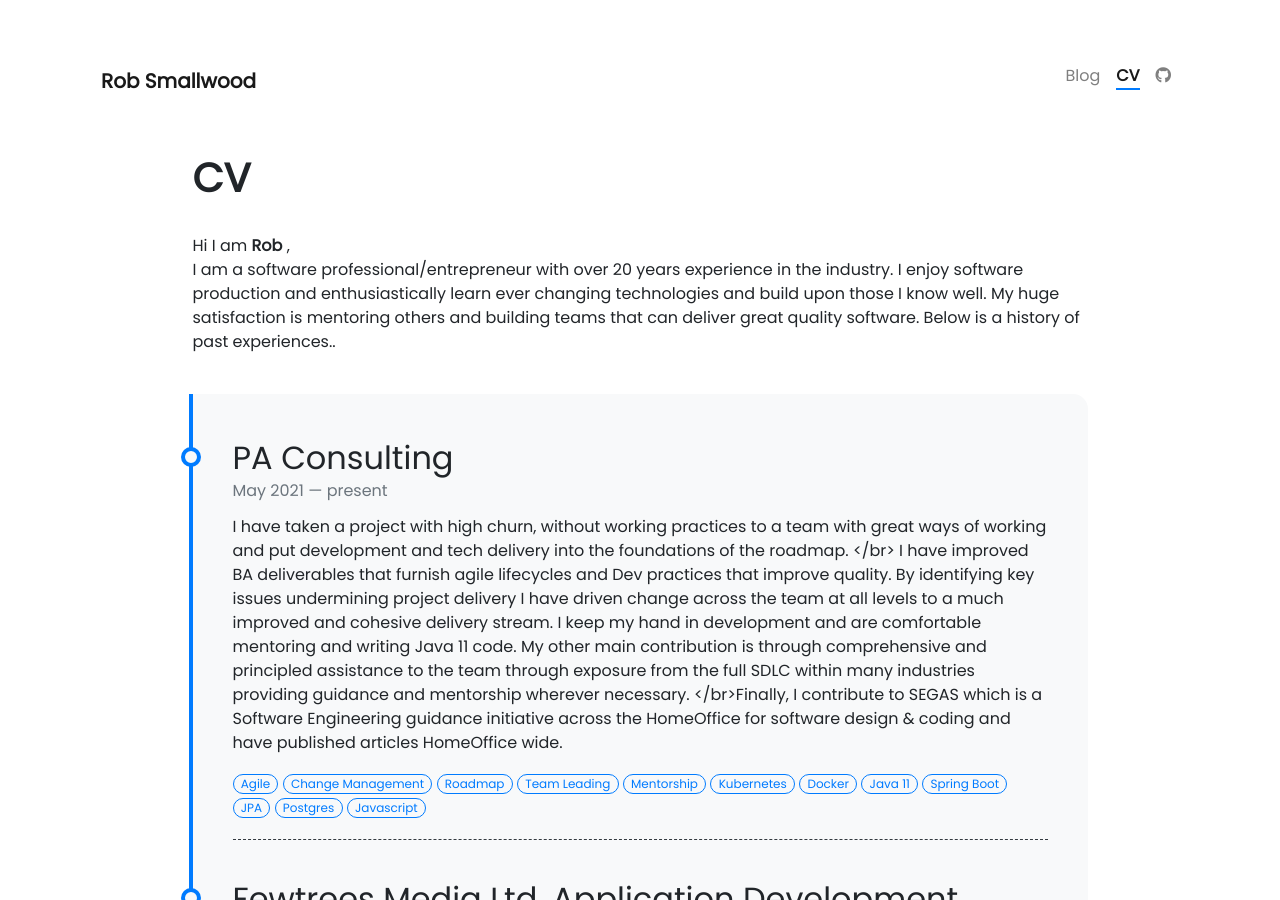
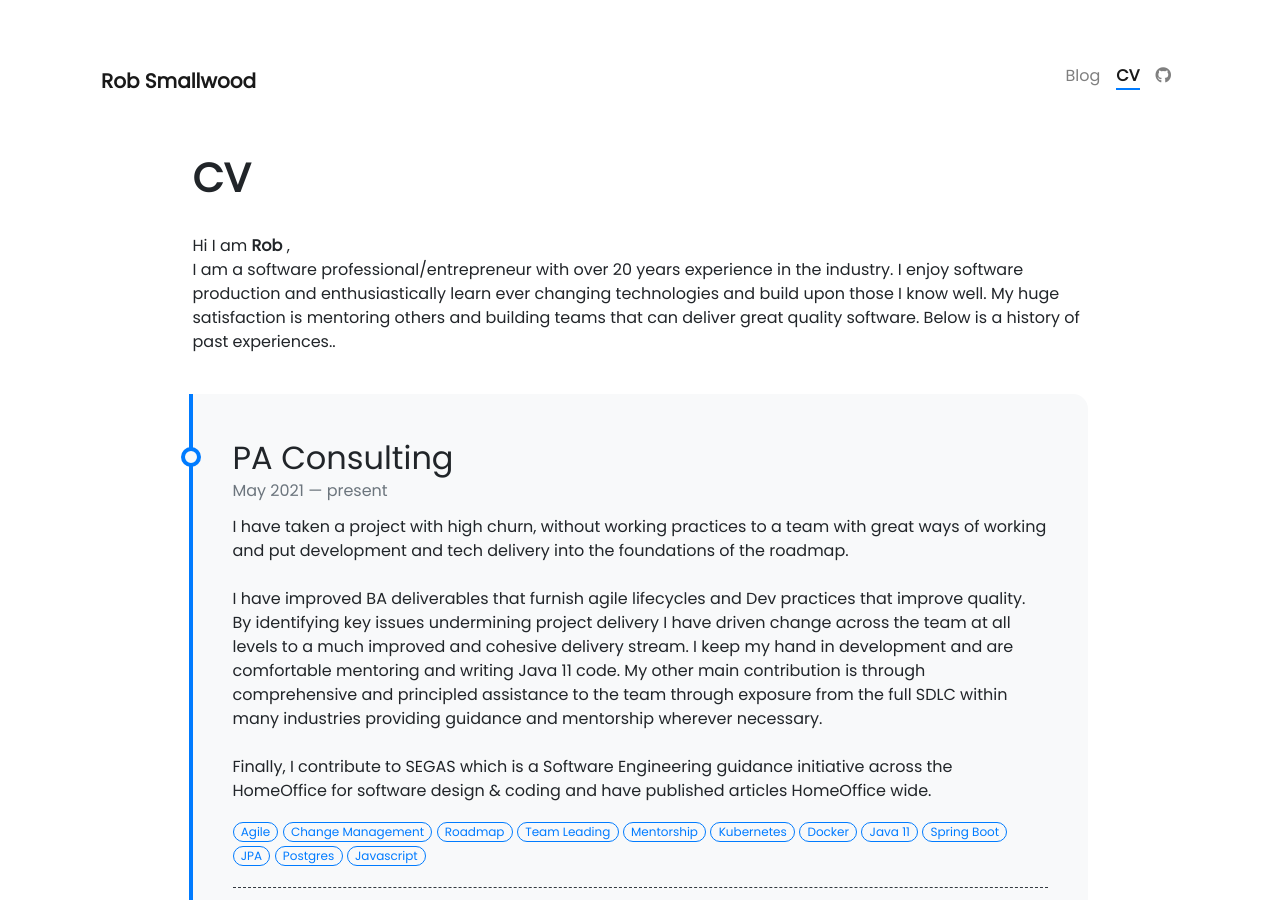
Before and after one commit to fewtrees/fewtrees.github.io, a Jekyll site: the page built from pages/cv.md, in a window 1280 px wide and 900 px high. Built offline with Jekyll 4.4.1, drawn with Linux system fonts in a browser that asks for light colours; nearby versions of some CDN libraries.

```diff
--- a/_data/timeline.yml
+++ b/_data/timeline.yml
@@ -2,11 +2,11 @@
   from: May 2021
   to: present
   tags: [Agile, Change Management, Roadmap, Team Leading, Mentorship, Kubernetes, Docker, Java 11, Spring Boot, JPA, Postgres, Javascript]
-  description: I have taken a project with high churn, without working practices to a team with great ways of working and put development and tech delivery into the foundations of the roadmap. </br>
+  description: I have taken a project with high churn, without working practices to a team with great ways of working and put development and tech delivery into the foundations of the roadmap. <br/><br/>
                I have improved BA deliverables that furnish agile lifecycles and Dev practices that improve quality. By identifying key issues undermining project delivery I have driven change across the team at all levels to a much improved and cohesive delivery stream.
                I keep my hand in development and are comfortable mentoring and writing Java 11 code.
                My other main contribution is through comprehensive and principled assistance to the team through exposure from the full SDLC within many industries providing guidance and mentorship wherever necessary.
-               </br>Finally, I contribute to SEGAS which is a Software Engineering guidance initiative across the HomeOffice for software design & coding and have published articles HomeOffice wide.
+               <br/><br/>Finally, I contribute to SEGAS which is a Software Engineering guidance initiative across the HomeOffice for software design & coding and have published articles HomeOffice wide.
 
 - title: Fewtrees Media Ltd, Application Development
   from: 2020
```
